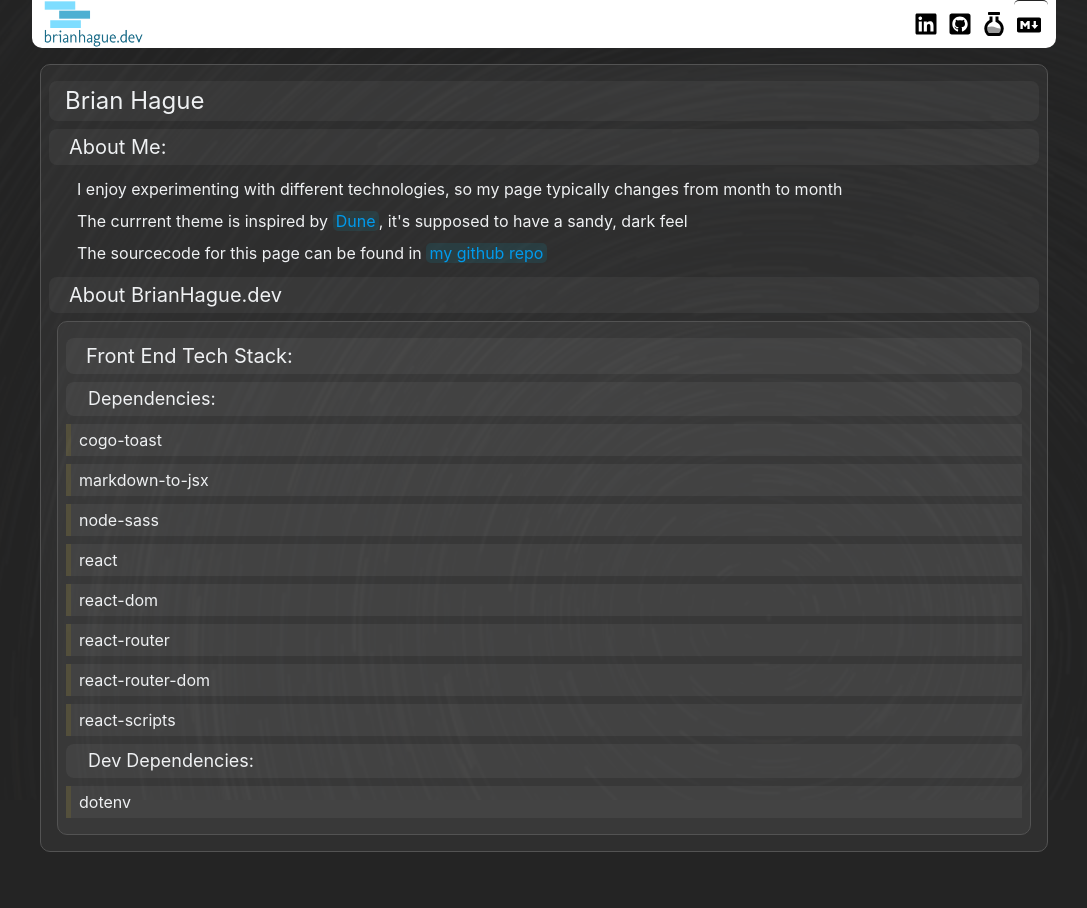
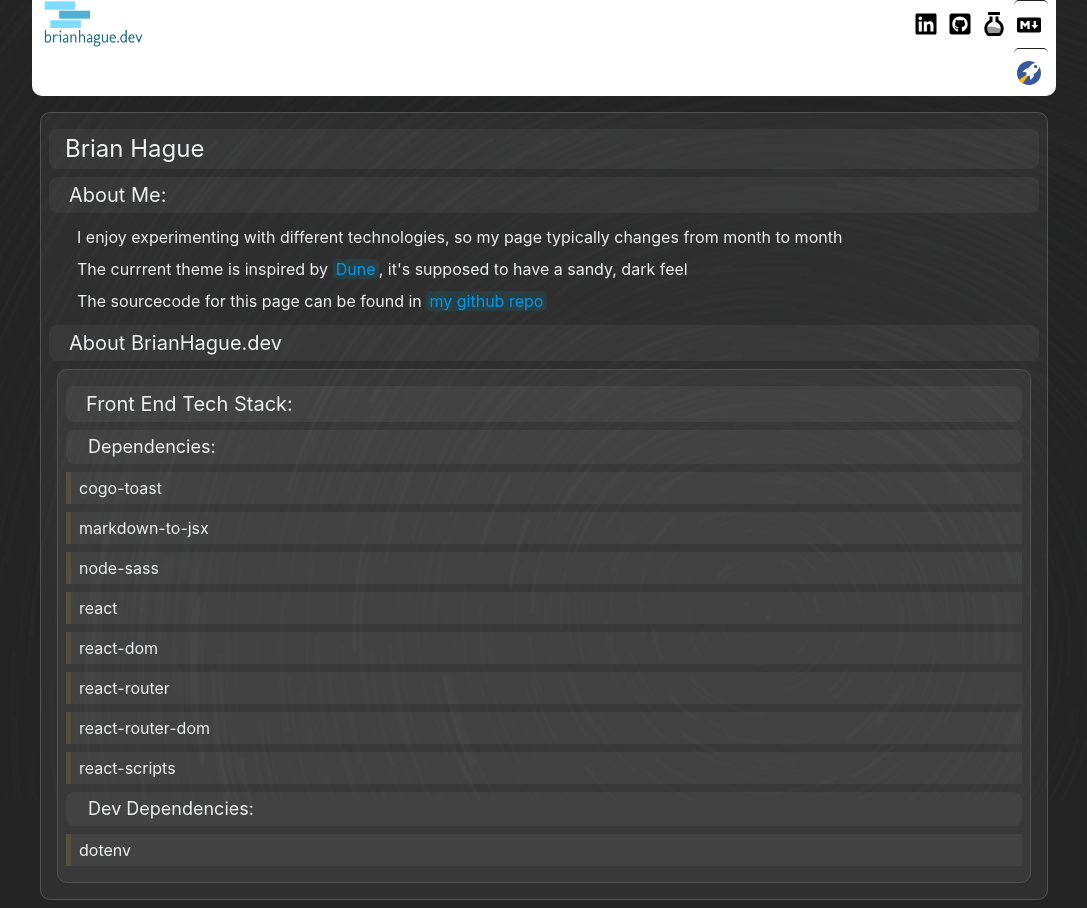
Before and after one commit to alphaseinor/brianhague_dev, a React (Create React App) app: page / in a window 1280 px wide. Both pictures are taken after a click on the button 1126 px from the left and 24 px from the top of the page. Shown: the whole page, without its empty margins (96-1183 px from the left). Before the commit the page ends 860 px from the top, so only its background shows below. Built offline with nearby package versions, Linux system fonts and the light colour scheme.

Commit message:
added rocketreach to menu object

```diff
--- a/src/components/markdown/Markdown.jsx
+++ b/src/components/markdown/Markdown.jsx
@@ -25,7 +25,7 @@ const Markdown = () => {
                     Markdown Experiments:
                 </h2>
                 <p>This is rendered from <a href={markdownFile} target="_blank" rel="noopener noreferrer">a staic resource</a></p>
-                <p>My current toy is playing with CSS on markdown parsers, I've found a few challenging markdown files which contain specific language code blocks which do not parse correctly with markdown-to-jsx, there may be plugins that will help this, however I don't know if this is the case yet. I may end up going with markdown-it and make a utility that returns jsx</p>
+                <p>My current hobby is playing with CSS on markdown parsers, I've found a few challenging markdown files which contain specific language code blocks which do not parse correctly with markdown-to-jsx, there may be plugins that will help this, however I don't know if this is the case yet. I may end up going with markdown-it and make a utility that returns jsx</p>
                 <p>Currently I've written a little css and rendered the file</p>
                 <Md children={renderMD} />
         </section>
--- a/src/components/nav/NavItems.js
+++ b/src/components/nav/NavItems.js
@@ -11,6 +11,7 @@ const NavItems = ({menuItem}) => {
                 setMenuToggle(!menuToggle)
             }
             return(
+                <>
                 <div>
                     <button
                         className = "menuToggle"
@@ -21,10 +22,11 @@ const NavItems = ({menuItem}) => {
                             <p>{menuItem.text}</p>
                         </div>
                     </button>
-                    <div className={menuToggle ? "links" : "toggle"}>
-                        {menuItem.subMenu.map((menuItem, index)=><NavItems key={`NavItems-menu-${index}`} menuItem={menuItem} />)}
-                    </div>
                 </div>
+                <div className={menuToggle ? "modalMenu links" : "modalMenu toggle"}>
+                    {menuItem.subMenu.map((menuItem, index)=><NavItems key={`NavItems-menu-${index}`} menuItem={menuItem} />)}
+                </div>
+                </>
             )
         case "a":
             return(
--- a/src/components/nav/NavList.js
+++ b/src/components/nav/NavList.js
@@ -44,6 +44,16 @@ const NavList = () => {
             alt: "mark down"
           },
           text: "Markdown"
+        },
+        {
+          type: "link",
+          to: "/rocketreach/",
+          img:{
+            src: "/images/rocketreach.svg",
+            className: "svg",
+            alt: "rocketreach"
+          },
+          text: "RocketReach"
         }
       ]
     }
```
Also changed, not shown: public/images/rocketreach.svg (added).
